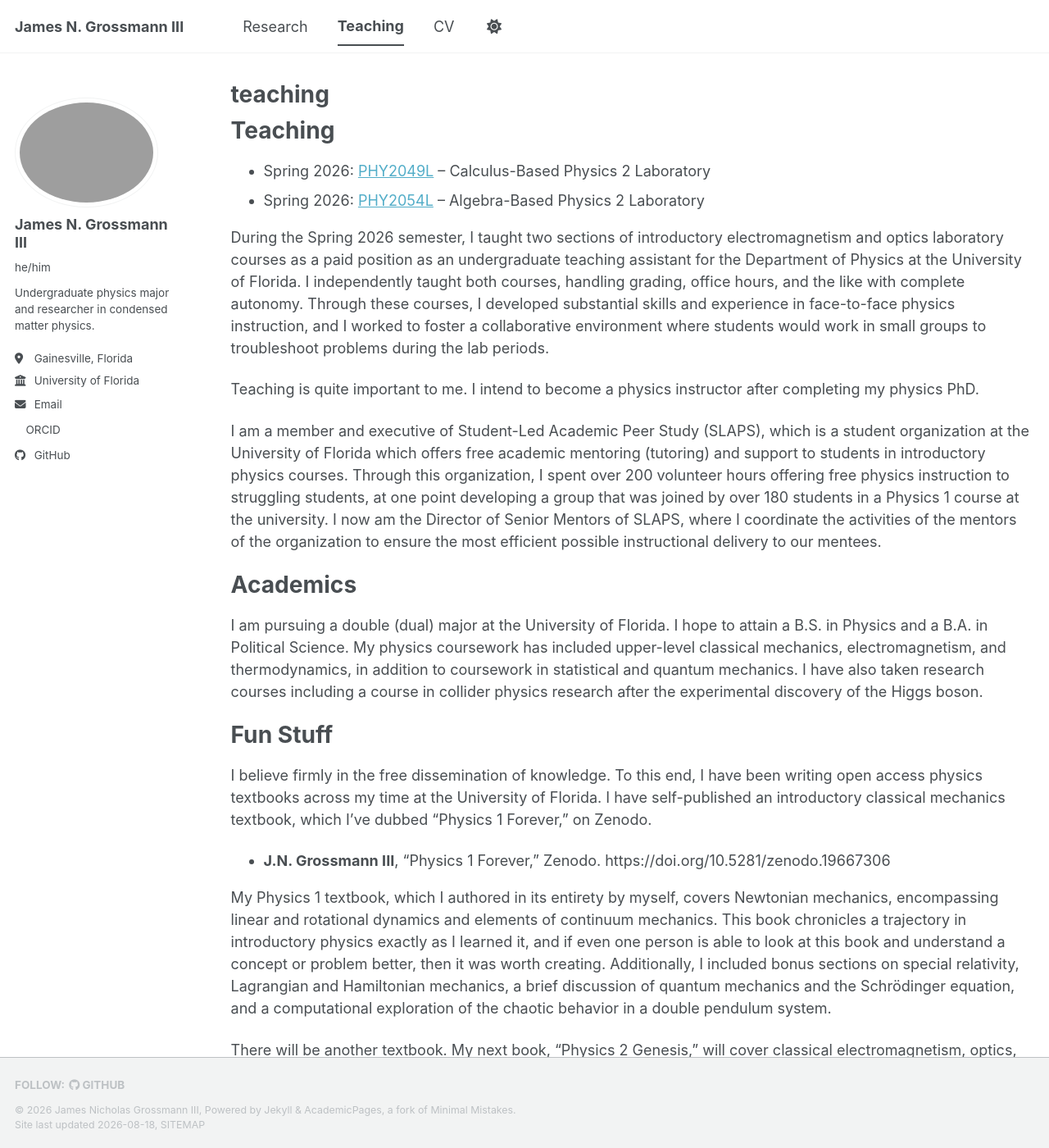
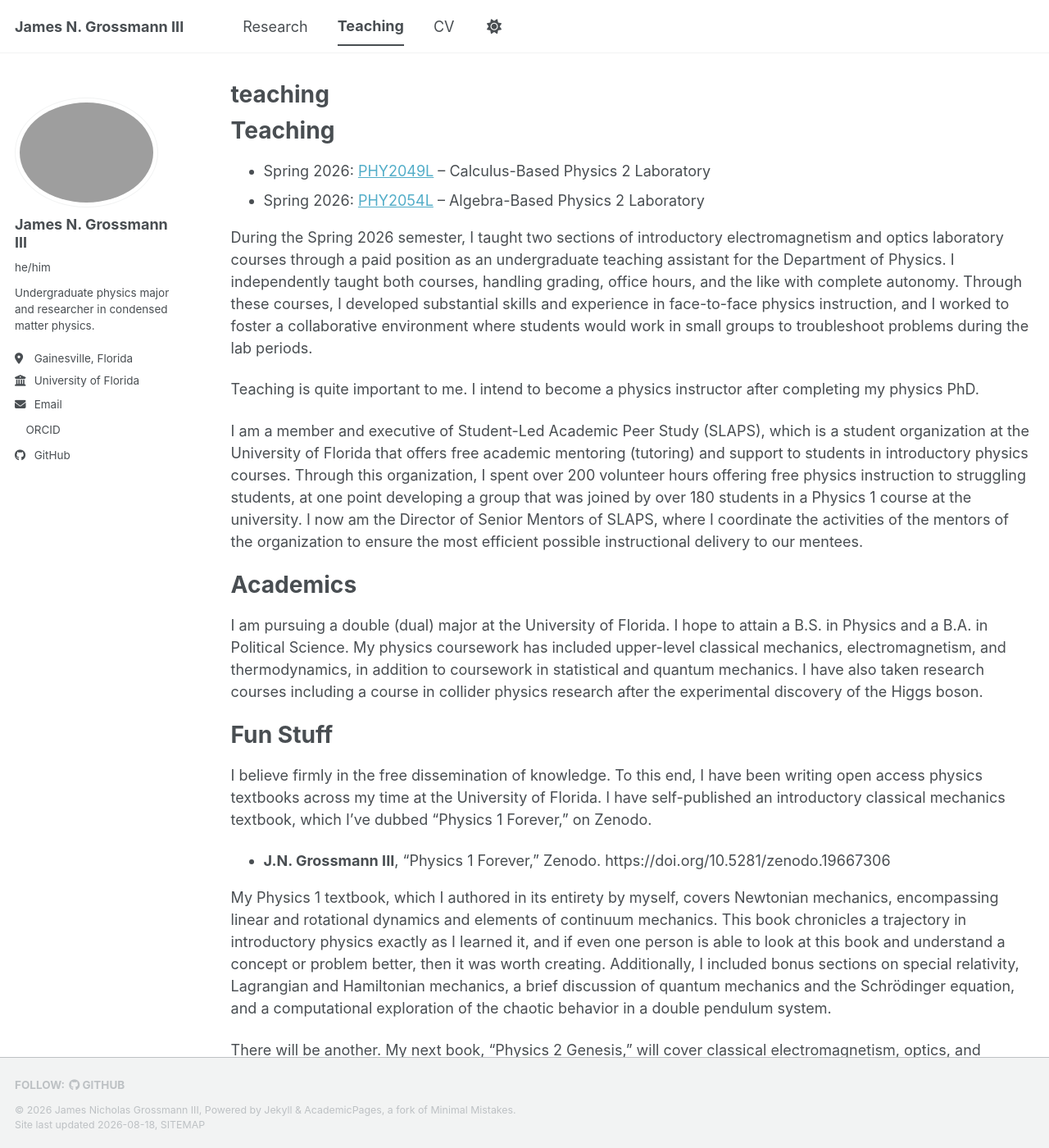
Before and after one commit to JNG-III/JNG-III.github.io, a Jekyll site: the page built from _pages/teaching.md, in a window 1280 px wide and 1400 px high. Shown: the whole window at 82% size. Built offline with Jekyll 4.4.1, drawn with Linux system fonts in a browser that asks for light colours; a style sheet for code colours, icons or effects is not loaded; some of the changed text lies outside the part shown.

Commit message:
Update teaching.md

```diff
--- a/_pages/teaching.md
+++ b/_pages/teaching.md
@@ -8,18 +8,16 @@ redirect_from:
   - /academics
 ---
 
-{% include base_path %}
-
 Teaching
 ======
 * Spring 2026: [PHY2049L](https://ufl.instructure.com/courses/562102/assignments/syllabus) -- Calculus-Based Physics 2 Laboratory
 * Spring 2026: [PHY2054L](https://ufl.instructure.com/courses/554741/assignments/syllabus) -- Algebra-Based Physics 2 Laboratory
 
-During the Spring 2026 semester, I taught two sections of introductory electromagnetism and optics laboratory courses as a paid position as an undergraduate teaching assistant for the Department of Physics at the University of Florida. I independently taught both courses, handling grading, office hours, and the like with complete autonomy. Through these courses, I developed substantial skills and experience in face-to-face physics instruction, and I worked to foster a collaborative environment where students would work in small groups to troubleshoot problems during the lab periods.
+During the Spring 2026 semester, I taught two sections of introductory electromagnetism and optics laboratory courses through a paid position as an undergraduate teaching assistant for the Department of Physics. I independently taught both courses, handling grading, office hours, and the like with complete autonomy. Through these courses, I developed substantial skills and experience in face-to-face physics instruction, and I worked to foster a collaborative environment where students would work in small groups to troubleshoot problems during the lab periods.
 
 Teaching is quite important to me. I intend to become a physics instructor after completing my physics PhD.
 
-I am a member and executive of Student-Led Academic Peer Study (SLAPS), which is a student organization at the University of Florida which offers free academic mentoring (tutoring) and support to students in introductory physics courses. Through this organization, I spent over 200 volunteer hours offering free physics instruction to struggling students, at one point developing a group that was joined by over 180 students in a Physics 1 course at the university. I now am the Director of Senior Mentors of SLAPS, where I coordinate the activities of the mentors of the organization to ensure the most efficient possible instructional delivery to our mentees.
+I am a member and executive of Student-Led Academic Peer Study (SLAPS), which is a student organization at the University of Florida that offers free academic mentoring (tutoring) and support to students in introductory physics courses. Through this organization, I spent over 200 volunteer hours offering free physics instruction to struggling students, at one point developing a group that was joined by over 180 students in a Physics 1 course at the university. I now am the Director of Senior Mentors of SLAPS, where I coordinate the activities of the mentors of the organization to ensure the most efficient possible instructional delivery to our mentees.
 
 Academics
 ======
@@ -35,10 +33,12 @@ I believe firmly in the free dissemination of knowledge. To this end, I have bee
 
 My Physics 1 textbook, which I authored in its entirety by myself, covers Newtonian mechanics, encompassing linear and rotational dynamics and elements of continuum mechanics. This book chronicles a trajectory in introductory physics exactly as I learned it, and if even one person is able to look at this book and understand a concept or problem better, then it was worth creating. Additionally, I included bonus sections on special relativity, Lagrangian and Hamiltonian mechanics, a brief discussion of quantum mechanics and the Schrödinger equation, and a computational exploration of the chaotic behavior in a double pendulum system.
 
-There will be another textbook. My next book, "Physics 2 Genesis," will cover classical electromagnetism, optics, and thermodynamics, alongside the topics explored in a modern physics course. The book will also encompass concepts from higher-level electromagnetism, quantum mechanics, and thermal physics courses. I will publish an interim version of the book once the classical electromagentism and optics portion of the text is complete. (I should be able to publish this interim version soon.)
+There will be another. My next book, "Physics 2 Genesis," will cover classical electromagnetism, optics, and thermodynamics, alongside the topics explored in a modern physics course. The book will also encompass concepts from higher-level electromagnetism, quantum mechanics, and thermal physics courses. It will also be flatly be of a much higher quality than its predecessor, as I have become better at instructional writing and at using LaTeX through the process of creating these books.
 
-Of course, with the additional topics these books explore, their identities certain no longer align perfectly with traditional Physics 1 and Physics 2 courses, instead charting a trajectory that significantly surpasses the content these courses normally cover. However, these books are a passion project of mine, and I want to encompass as much of the content of a standard physics major as I can.
+I will publish an interim version of the next book once the classical electromagnetism and optics portion of the text is complete. (I should be able to publish this interim version soon.)
+
+Of course, with the additional topics these books explore, their identities certainly no longer align perfectly with traditional Physics 1 and Physics 2 courses, instead charting a trajectory that significantly surpasses the content these courses normally cover. However, these books are a passion project of mine, and I want to encompass as much of the content of a standard physics major as I can.
 
 I learned how to use LaTeX to write these books, and I write these books in VS Code, which in its base form lacks any traditional grammar checks. I therefore have littered these books with typos and such, which I am constantly fixing. These books may not be perfect, but I believe they accomplish the task I set out to accomplish.
 
-I have freely published my work with a Creative Commons copyright license that enables their free redistribution. I simply want to expand the availability of knowledge regarding physics, a subject that society often iften invokes and yet covers in a veil of mystique. In "Physics 1 Forever," I argue that "Physics is forever, and forever is right now." I believe the value of studying physics becomes more and more salient with each passing day as pseudoscience and artificial intelligence grip the planet, and I hope to do my part to spread the knowledge of physics, both through these textbooks and as a future physics instructor.
+I have freely published my work with a Creative Commons copyright license that enables their free redistribution. I simply want to expand the availability of knowledge regarding physics, a subject that society often invokes and yet covers in a veil of mystique. In "Physics 1 Forever," I argue that "Physics is forever, and forever is right now." I believe the value of studying physics becomes more and more salient with each passing day as pseudoscience and artificial intelligence grip the planet, and I hope to do my part to spread the knowledge of physics, both through these textbooks and as a future physics instructor.
```
